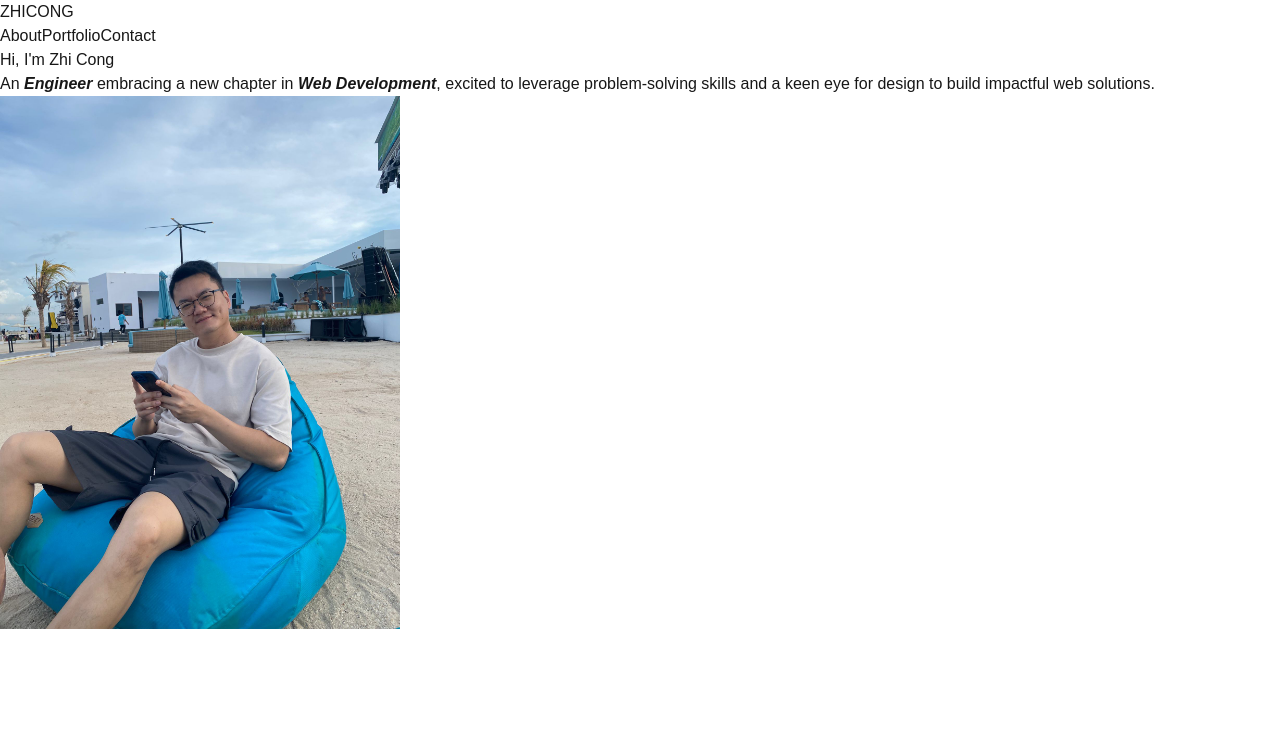
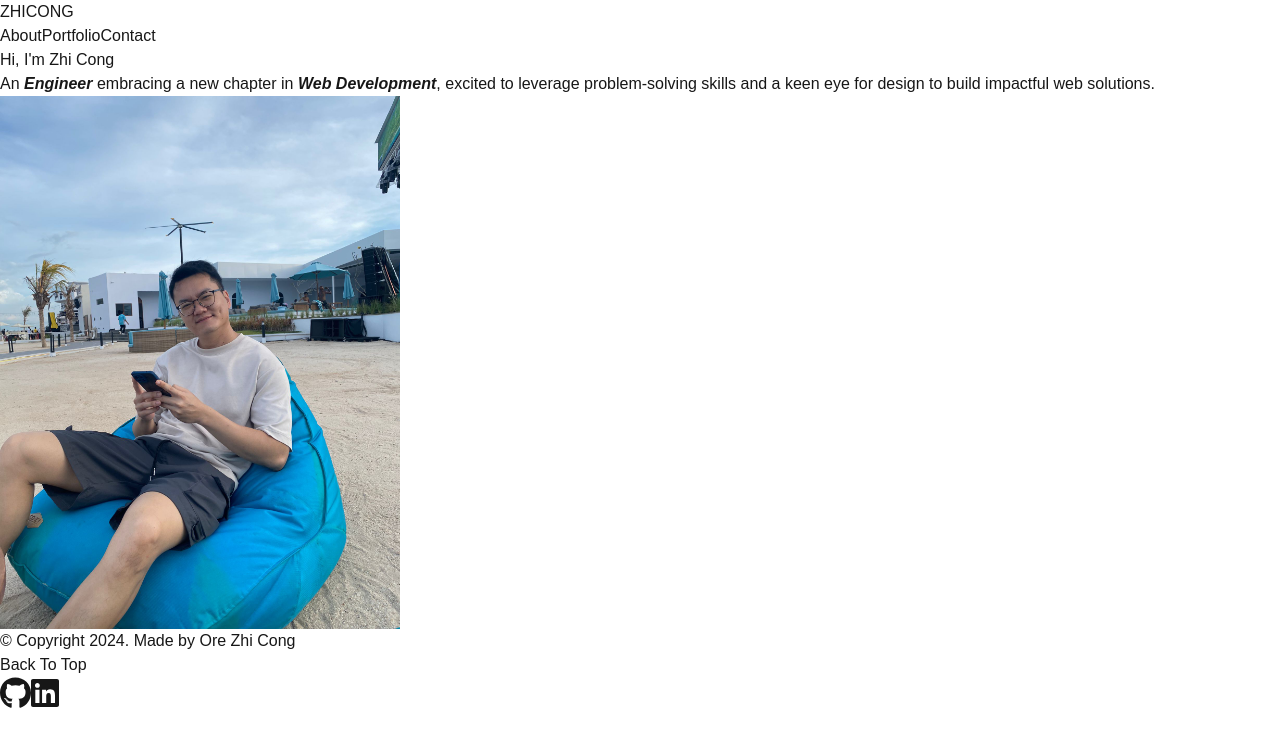
Before and after one commit to ZhiCong17/nextjs-portfolio, a Next.js app: page / in a window 1280 px wide. Shown: the top 746 px of the page. Built offline with nearby package versions, Linux system fonts and the light colour scheme.

Commit message:
create footer section with fontawesome icon

```diff
--- a/src/app/layout.js
+++ b/src/app/layout.js
@@ -1,6 +1,10 @@
 import localFont from "next/font/local";
 import "./globals.css";
 import Link from "next/link";
+
+import { config } from '@fortawesome/fontawesome-svg-core'
+import '@fortawesome/fontawesome-svg-core/styles.css'
+config.autoAddCss = false
 
 const geistSans = localFont({
   src: "./fonts/GeistVF.woff",
--- a/src/app/page.js
+++ b/src/app/page.js
@@ -1,4 +1,6 @@
 import Image from "next/image";
+import { FontAwesomeIcon } from '@fortawesome/react-fontawesome';
+import { faGithub, faLinkedin } from '@fortawesome/free-brands-svg-icons';
 
 function Hero() {
   return (
@@ -19,10 +21,24 @@ function Hero() {
   )
 }
 
+function Footer() {
+  return (
+    <div className="px-60 flex justify-between">
+      <p className="w-80">© Copyright 2024. Made by Ore Zhi Cong</p>
+      <p>Back To Top</p>
+      <div className="space-x-6 w-80 text-end">
+        <FontAwesomeIcon icon={faGithub} size="2x" />
+        <FontAwesomeIcon icon={faLinkedin} size="2x" />
+      </div>
+    </div>
+  )
+}
+
 export default function Home() {
   return (
     <div>
       <Hero />
+      <Footer />
     </div>
   );
 }
```
Also changed, not shown: package.json (+8 -5 lines), 1 other file (tests, documents, lock files or other folders).
